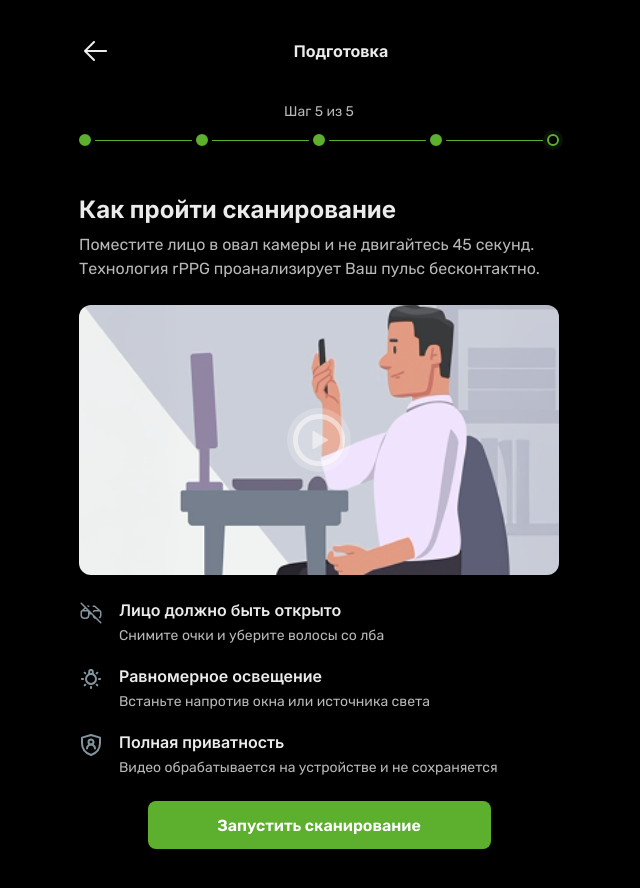
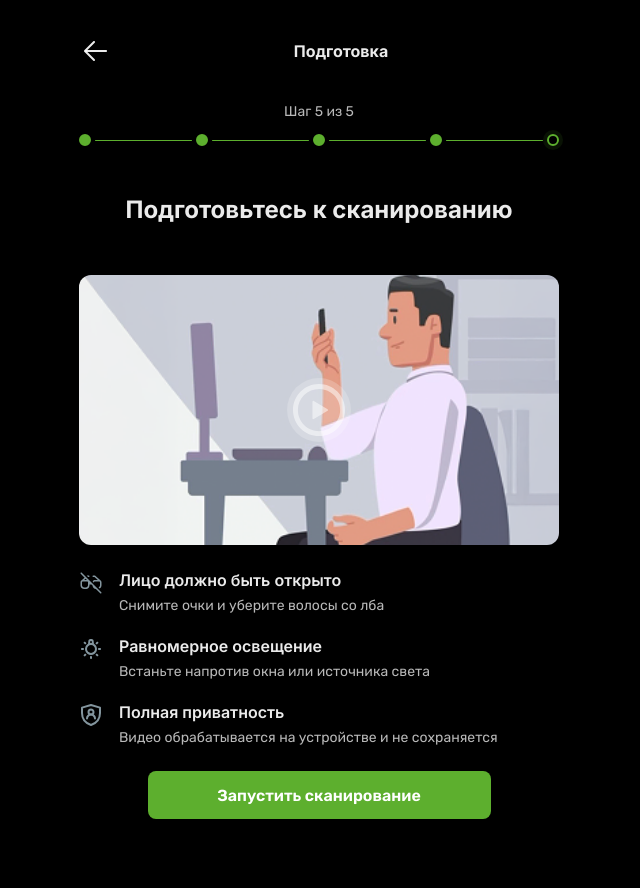
Before and after one commit to NikitaBest/X5, a React (Vite) app: page /preparation in a window 1280 px wide. Shown: the whole page, without its empty margins (321-961 px from the left). After the commit the page ends 859 px from the top, so only its background shows below. Built offline with nearby package versions, Linux system fonts and the light colour scheme; no server answers.

Commit message:
на странице подготовки , замена заголовка подзаголовка

```diff
--- a/src/pages/Preparation.css
+++ b/src/pages/Preparation.css
@@ -19,17 +19,18 @@
   line-height: 1.3;
   color: var(--color-fg-primary);
   margin: 0;
-  text-align: left;
+  text-align: center;
 }
 
 .preparation-description {
-  font-size: clamp(14px, 4vw, 16px);
+  font-size: 13px;
   font-weight: 400;
-  line-height: 1.5;
-  color: var(--color-fg-secondary);
+  line-height: 1.4;
+  color: rgba(0, 0, 0, 0.6);
   margin: 0;
   margin-top: -16px;
-  text-align: left;
+  text-align: center;
+  max-width: 100%;
 }
 
 .preparation-video-container {
--- a/src/pages/Preparation.jsx
+++ b/src/pages/Preparation.jsx
@@ -18,9 +18,9 @@ function Preparation() {
       <ProgressBar currentStep={5} totalSteps={5} />
 
       <div className="preparation-content">
-        <h2 className="preparation-title">Как пройти сканирование</h2>
+        <h2 className="preparation-title">Подготовьтесь к сканированию</h2>
         <p className="preparation-description">
-          Поместите лицо в овал камеры и не двигайтесь 45 секунд. Технология rPPG проанализирует Ваш пульс бесконтактно.
+          Следуйте рекомендациям для точного результата.
         </p>
 
         <div className="preparation-video-container">
```
